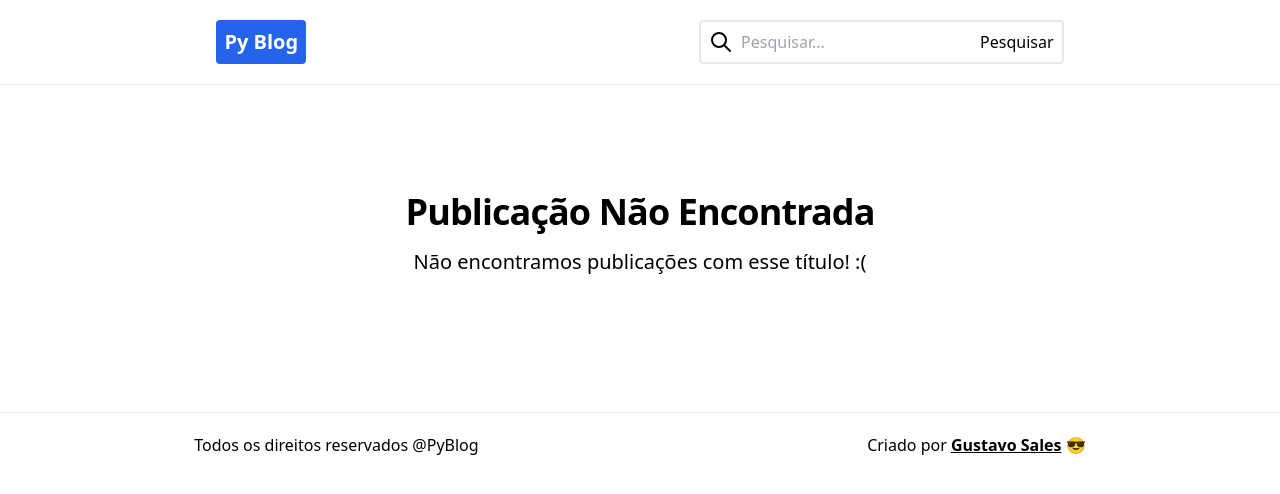
After one commit to Gustavo-Sales/django-blog, a Django app: template blog/templates/pequisa_posts.html in a window 1280 px wide. The commit adds this page. Shown: the top 494 px of the page. Run offline with Django 5.2, Linux system fonts and the light colour scheme; the template is opened without the code that fills it, so the values that code supplies are empty; some libraries are stand-ins or nearby versions.

Commit message:
add funcionalidade de pesquisar posts

```diff
--- a/blog/templates/header.html
+++ b/blog/templates/header.html
@@ -1,7 +1,8 @@
 <header class="bg-white p-5 border-b flex justify-around fixed top-0 w-full z-50">
     <a class="bg-blue-600 text-white p-2 text-xl font-bold rounded" href="{% url 'blog:index' %}">Py Blog</a>
-    <div class="flex items-center gap-2 border-2 px-2 rounded hover:border-gray-500">
+    <form class="flex items-center gap-2 border-2 px-2 rounded hover:border-gray-500" method="GET" action="{% url 'blog:search' %}">
         <svg  xmlns="http://www.w3.org/2000/svg"  width="24"  height="24"  viewBox="0 0 24 24"  fill="none"  stroke="currentColor"  stroke-width="2"  stroke-linecap="round"  stroke-linejoin="round"  class="icon icon-tabler icons-tabler-outline icon-tabler-search"><path stroke="none" d="M0 0h24v24H0z" fill="none"/><path d="M10 10m-7 0a7 7 0 1 0 14 0a7 7 0 1 0 -14 0" /><path d="M21 21l-6 -6" /></svg>
-        <input class="border-none" type="text" name="pesquisa" id="" placeholder="Pesquisar...">
-    </div>
+        <input class="border-none outline-none" type="text" name="q" placeholder="Pesquisar...">
+        <button type="submit">Pesquisar</button>
+    </form>
 </header>
--- /dev/null
+++ b/blog/templates/pequisa_posts.html
@@ -0,0 +1,42 @@
+{% extends 'base.html' %}
+
+
+{% block content %}
+{% if filtered_posts %}
+
+<h2 class="mb-4 text-3xl lg:text-4xl tracking-tight font-extrabold">publicações Encontradas:</h2>
+
+<div class="grid gap-8 lg:grid-cols-2">
+{% for post in filtered_posts %}
+    <article class="p-6 bg-white rounded-lg border border-gray-200 shadow-md">
+        <div class="flex justify-between items-center mb-5">
+            <span class="text-sm">{{ post.pub_date }}</span>
+        </div>
+        <h2 class="mb-2 text-2xl font-bold tracking-tight hover:underline"><a href="{% url 'blog:post' post.id %}">{{ post.title }}</a></h2>
+        <p class="mb-5 font-light text-gray-500">{{ post.description|truncatewords:35 }}</p>
+        <div class="flex justify-between items-center">
+            <div class="flex items-center space-x-4">
+                Publicado por
+                <span class="ml-2 font-medium">
+                    {{ post.author }}
+                </span>
+            </div>
+            <a href="{% url 'blog:post' post.id %}" class="inline-flex items-center font-medium text-primary-600 hover:underline">
+                Ler mais
+                <svg class="ml-2 w-4 h-4" fill="currentColor" viewBox="0 0 20 20" xmlns="http://www.w3.org/2000/svg"><path fill-rule="evenodd" d="M10.293 3.293a1 1 0 011.414 0l6 6a1 1 0 010 1.414l-6 6a1 1 0 01-1.414-1.414L14.586 11H3a1 1 0 110-2h11.586l-4.293-4.293a1 1 0 010-1.414z" clip-rule="evenodd"></path></svg>
+            </a>
+        </div>
+    </article>
+{% endfor %}
+</div>
+
+{% else %}
+<div class="py-4 px-4 mx-auto max-w-screen-xl lg:py-8 lg:px-6">
+    <div class="mx-auto max-w-screen-sm text-center lg:mb-16 mb-8">
+        <h2 class="mb-4 text-3xl lg:text-4xl tracking-tight font-extrabold">Publicação Não Encontrada</h2>
+        <p class="font-light sm:text-xl">Não encontramos publicações com esse título! :(</p>
+    </div>
+</div>
+{% endif %}
+</section>
+{% endblock %}
--- a/blog/urls.py
+++ b/blog/urls.py
@@ -7,5 +7,6 @@ app_name = "blog"
 urlpatterns = [
     path("", views.Index.as_view(), name="index"),
     path("post/<int:pk>/", views.DetailPost.as_view(), name="post"),
+    path("pesquisa/", views.SearchPosts.as_view(), name="search"),
     path("tinymce/", include("tinymce.urls")),
 ]
```
Also changed, not shown: blog/views.py (+12 -0 lines).
